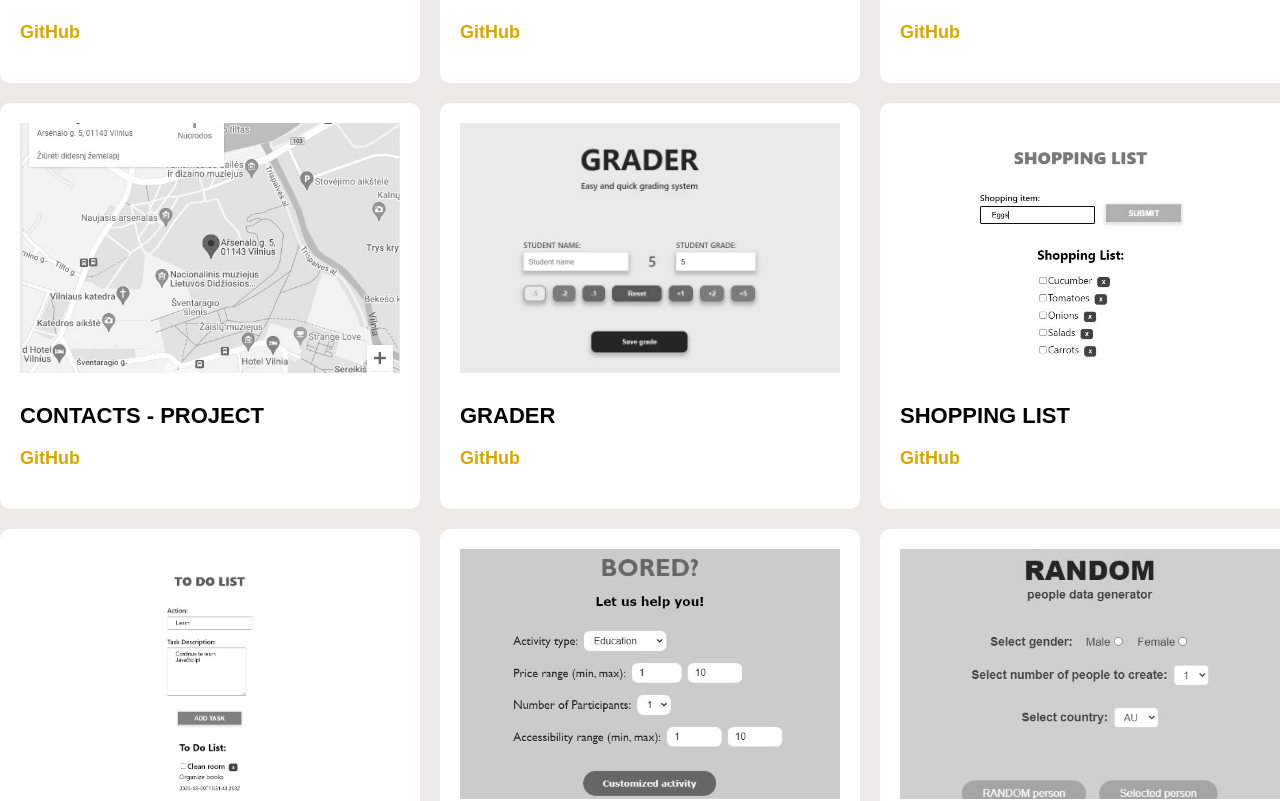
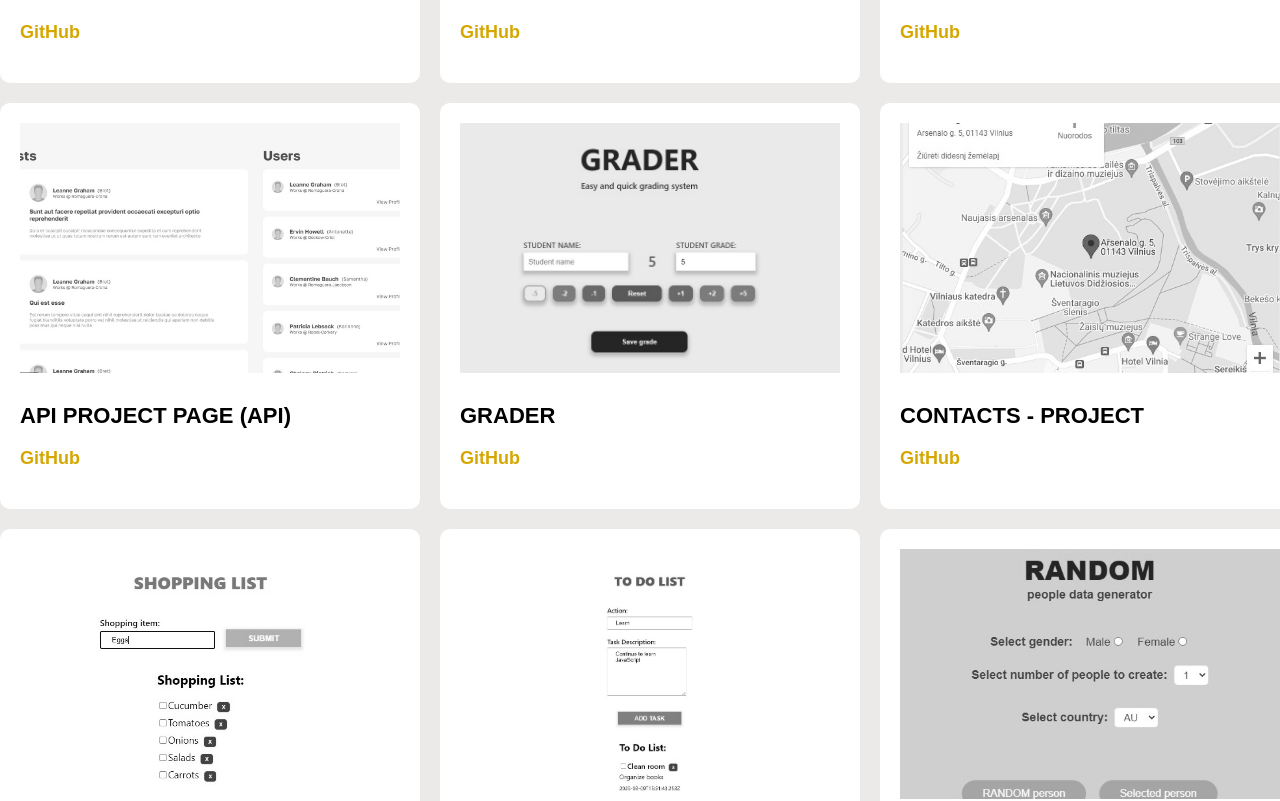
Before and after one commit to vaitkeviciut/react-basics, a React (Create React App) app: page / in a window 1280 px wide. Shown: the part 506-1307 px from the top of the page. Built offline with nearby package versions, Linux system fonts and the light colour scheme.

Commit message:
last updates

```diff
--- a/src/components/ContentNav.js
+++ b/src/components/ContentNav.js
@@ -13,6 +13,7 @@ import image8 from './images/bored.jpg'
 import image9 from './images/random.jpg'
 import image10 from './images/chuck.jpg'
 import image11 from './images/dogs.jpg'
+import image12 from './images/api-project.jpg'
 
 
 const ContentNav = () => {
@@ -39,10 +40,10 @@ const ContentNav = () => {
           <a className='project-github-link' href='https://github.com/vaitkeviciut/react-basics/tree/master/src/components/CodeAcademyPage' target='_blank'>GitHub</a>
         </li>
         <li className='route-list-item'>
-          <NavLink className='route-list-item-link' to='/contacts'><img className='project-pic' src={image2} alt={image2} />
-          <h2 className='contentnav-project-title'>Contacts - Project</h2>
-          </NavLink>
-          <a className='project-github-link' href='https://github.com/vaitkeviciut/react-basics/tree/master/src/components/Contacts' target='_blank'>GitHub</a>
+          <a className='route-list-item-link' href='https://vaitkeviciut.github.io/2023-02-13-new-api/' target='_blank' ><img className='project-pic' src={image12} alt={image12} />
+          <h2 className='contentnav-project-title'>API Project Page (API)</h2>
+          </a>
+          <a className='project-github-link' href='https://github.com/vaitkeviciut/2023-02-13-new-api' target='_blank'>GitHub</a>
         </li>
         <li className='route-list-item'>
           <NavLink className='route-list-item-link' to='/counter'><img className='project-pic' src={image3} alt={image3} />
@@ -50,6 +51,13 @@ const ContentNav = () => {
           </NavLink>
           <a className='project-github-link' href='https://github.com/vaitkeviciut/react-basics/tree/master/src/components/CounterPage' target='_blank'>GitHub</a>
         </li>
+        <li className='route-list-item'>
+          <NavLink className='route-list-item-link' to='/contacts'><img className='project-pic' src={image2} alt={image2} />
+          <h2 className='contentnav-project-title'>Contacts - Project</h2>
+          </NavLink>
+          <a className='project-github-link' href='https://github.com/vaitkeviciut/react-basics/tree/master/src/components/Contacts' target='_blank'>GitHub</a>
+        </li>
+
         <li className='route-list-item'>
           <NavLink className='route-list-item-link' to='/shoppinglistpage'><img className='project-pic' src={image5} alt={image5} />
           <h2 className='contentnav-project-title'>Shopping List</h2>
@@ -62,6 +70,12 @@ const ContentNav = () => {
           </NavLink>
           <a className='project-github-link' href='https://github.com/vaitkeviciut/react-basics/tree/master/src/components/ToDoListPage' target='_blank'>GitHub</a>
         </li>
+        <li className='route-list-item'>
+          <NavLink className='route-list-item-link' to='/apirandomuser'><img className='project-pic' src={image9} alt={image9} />
+          <h2 className='contentnav-project-title'>Random User Generator (API)</h2>
+          </NavLink>
+          <a className='project-github-link' href='https://github.com/vaitkeviciut/react-basics/tree/master/src/components/ApiRandomUserPage' target='_blank'>GitHub</a>
+        </li>
 
         <li className='route-list-item'>
           <NavLink className='route-list-item-link' to='/apiactivities'><img className='project-pic' src={image8} alt={image8} />
@@ -69,11 +83,12 @@ const ContentNav = () => {
           </NavLink>
           <a className='project-github-link' href='https://github.com/vaitkeviciut/react-basics/tree/master/src/components/ApiActivitiesPage' target='_blank'>GitHub</a>
         </li>
+
         <li className='route-list-item'>
-          <NavLink className='route-list-item-link' to='/apirandomuser'><img className='project-pic' src={image9} alt={image9} />
-          <h2 className='contentnav-project-title'>Random User Generator (API)</h2>
+          <NavLink className='route-list-item-link' to='/apidogs'><img className='project-pic' src={image11} alt={image11} />
+          <h2 className='contentnav-project-title'>Dogs Photos (API)</h2>
           </NavLink>
-          <a className='project-github-link' href='https://github.com/vaitkeviciut/react-basics/tree/master/src/components/ApiRandomUserPage' target='_blank'>GitHub</a>
+          <a className='project-github-link' href='https://github.com/vaitkeviciut/react-basics/tree/master/src/components/ApiDogsPage' target='_blank'>GitHub</a>
         </li>
         <li className='route-list-item'>
           <NavLink className='route-list-item-link' to='/apichuck'><img className='project-pic' src={image10} alt={image10} />
@@ -81,12 +96,7 @@ const ContentNav = () => {
           </NavLink>
           <a className='project-github-link' href='https://github.com/vaitkeviciut/react-basics/tree/master/src/components/ApiChuckPage' target='_blank'>GitHub</a>
         </li>
-        <li className='route-list-item'>
-          <NavLink className='route-list-item-link' to='/apidogs'><img className='project-pic' src={image11} alt={image11} />
-          <h2 className='contentnav-project-title'>Dogs Photos (API)</h2>
-          </NavLink>
-          <a className='project-github-link' href='https://github.com/vaitkeviciut/react-basics/tree/master/src/components/ApiDogsPage' target='_blank'>GitHub</a>
-        </li>
+
       </ul>
     </div>
 
```
Also changed, not shown: src/components/images/api-project.jpg (added).
